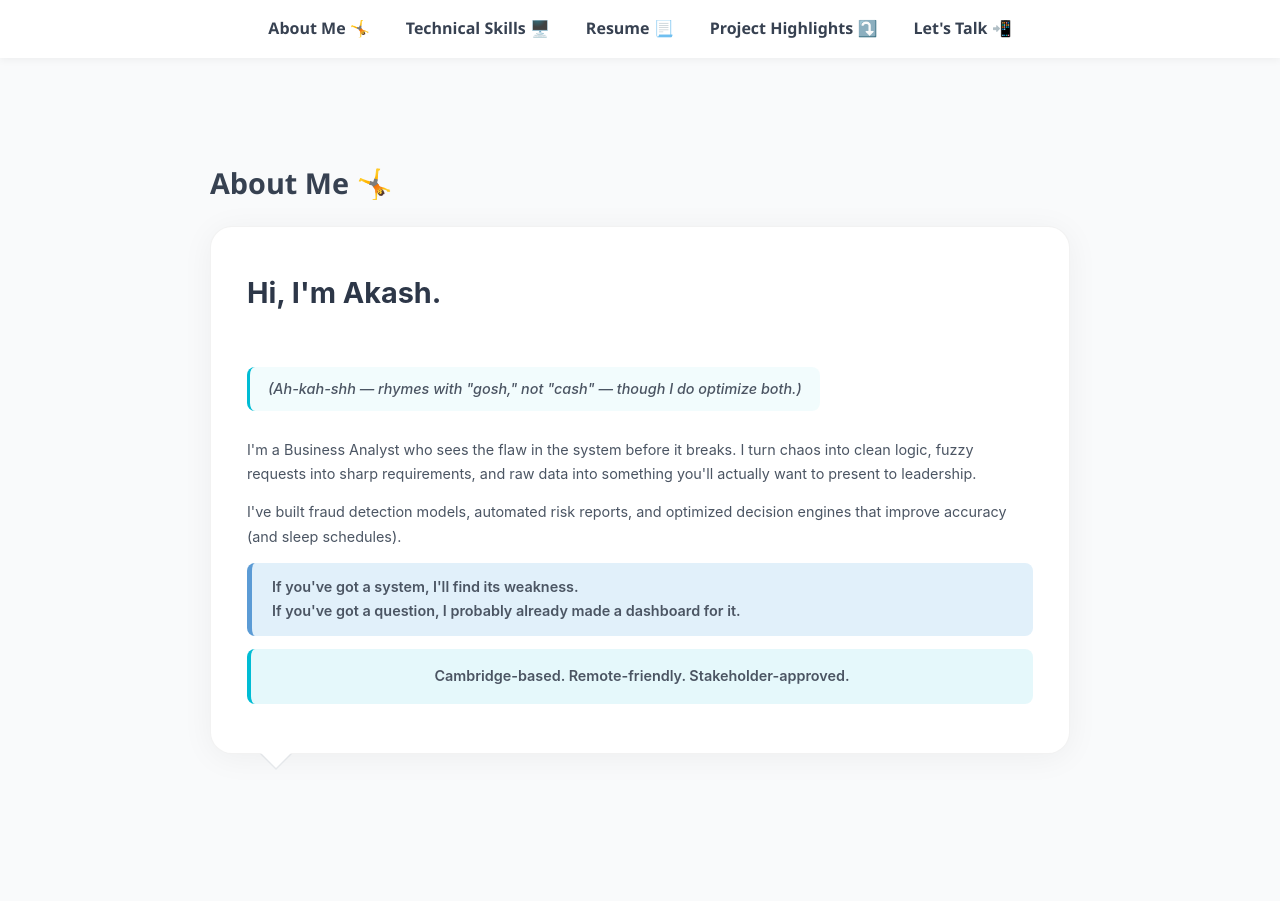
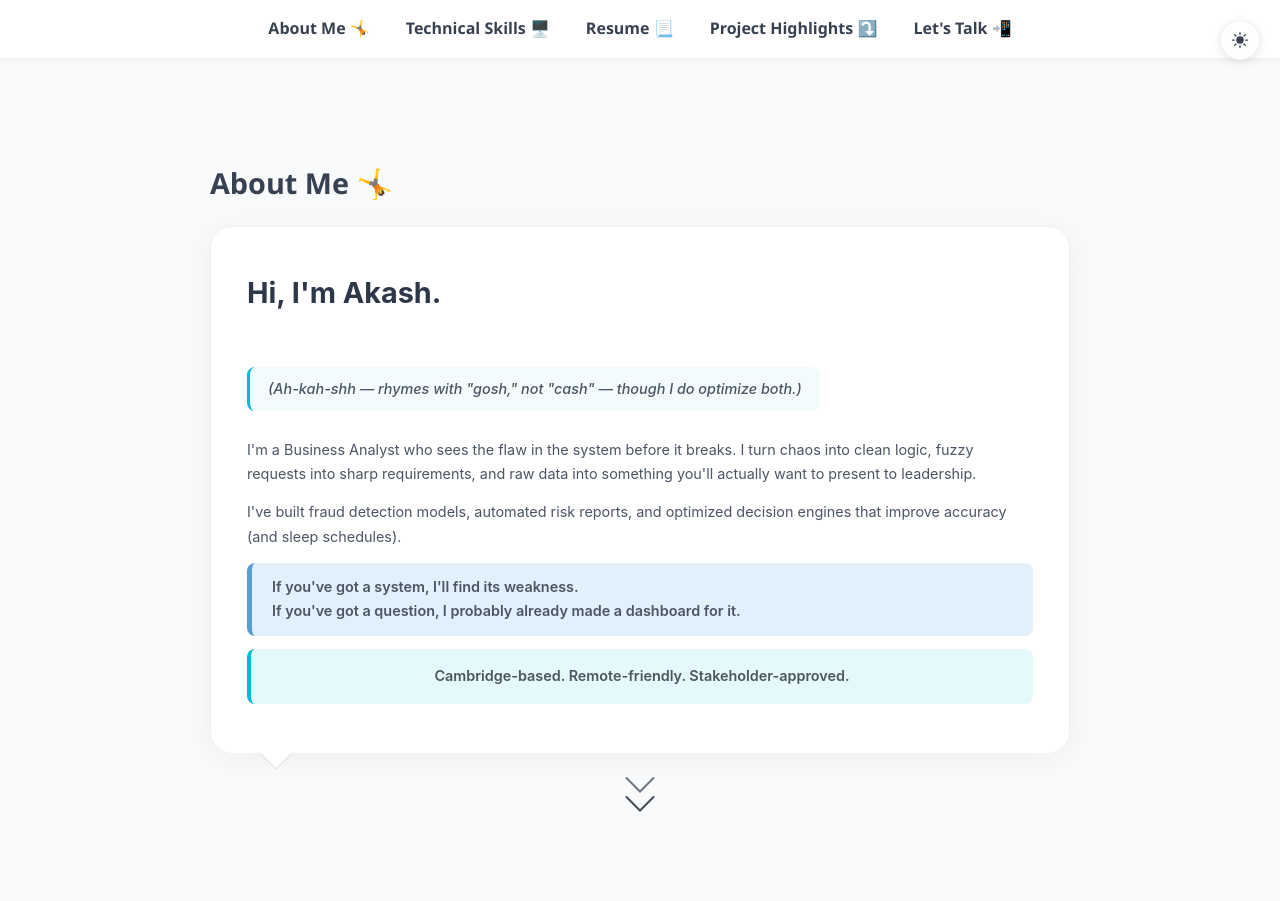
Before and after one commit to holygrail0063/akash-portfolio, a Flask app: page / in a window 1280 px wide. Shown: the top 901 px of the page. Run offline with Flask 2, Linux system fonts and the light colour scheme; some libraries are stand-ins or nearby versions.

Commit message:
Update index.html

```diff
--- a/templates/index.html
+++ b/templates/index.html
@@ -8,6 +8,14 @@
     <script src="https://challenges.cloudflare.com/turnstile/v0/api.js" async defer></script>
 </head>
 <body>
+    <button class="theme-toggle" aria-label="Toggle dark mode">
+        <svg class="sun-icon" xmlns="http://www.w3.org/2000/svg" viewBox="0 0 24 24">
+            <path d="M12 2.25a.75.75 0 01.75.75v2.25a.75.75 0 01-1.5 0V3a.75.75 0 01.75-.75zM7.5 12a4.5 4.5 0 119 0 4.5 4.5 0 01-9 0zM18.894 6.166a.75.75 0 00-1.06-1.06l-1.591 1.59a.75.75 0 101.06 1.061l1.591-1.59zM21.75 12a.75.75 0 01-.75.75h-2.25a.75.75 0 010-1.5H21a.75.75 0 01.75.75zM17.834 18.894a.75.75 0 001.06-1.06l-1.59-1.591a.75.75 0 10-1.061 1.06l1.59 1.591zM12 18a.75.75 0 01.75.75V21a.75.75 0 01-1.5 0v-2.25A.75.75 0 0112 18zM7.758 17.303a.75.75 0 00-1.061-1.06l-1.591 1.59a.75.75 0 001.06 1.061l1.591-1.59zM6 12a.75.75 0 01-.75.75H3a.75.75 0 010-1.5h2.25A.75.75 0 016 12zM6.697 7.757a.75.75 0 001.06-1.06l-1.59-1.591a.75.75 0 00-1.061 1.06l1.59 1.591z"/>
+        </svg>
+        <svg class="moon-icon" xmlns="http://www.w3.org/2000/svg" viewBox="0 0 24 24" style="display: none;">
+            <path d="M9.528 1.718a.75.75 0 01.162.819A8.97 8.97 0 009 6a9 9 0 009 9 8.97 8.97 0 003.463-.69.75.75 0 01.981.98 10.503 10.503 0 01-9.694 6.46c-5.799 0-10.5-4.701-10.5-10.5 0-4.368 2.667-8.112 6.46-9.694a.75.75 0 01.818.162z"/>
+        </svg>
+    </button>
     <div class="aurora-background">
         <div class="aurora-overlay"></div>
         <nav class="navbar closed">
@@ -51,8 +59,9 @@
             </div>
         </div>
         <div class="section-connector">
-            <div class="scroll-indicator">
-                <span class="down-arrow">↓</span>
+            <div id="sd-container">
+                <div class="arrow"></div>
+                <div class="arrow"></div>
             </div>
         </div>
     </section>
@@ -269,8 +278,9 @@
             </defs>
         </svg>
         <div class="section-connector">
-            <div class="scroll-indicator">
-                <span class="down-arrow">↓</span>
+            <div id="sd-container">
+                <div class="arrow"></div>
+                <div class="arrow"></div>
             </div>
         </div>
     </section>
@@ -286,8 +296,9 @@
             <a href="/static/resume.pdf" download class="resume-download-btn">Download Resume</a>
         </div>
         <div class="section-connector">
-            <div class="scroll-indicator">
-                <span class="down-arrow">↓</span>
+            <div id="sd-container">
+                <div class="arrow"></div>
+                <div class="arrow"></div>
             </div>
         </div>
     </section>
@@ -297,7 +308,7 @@
         <div class="tab-container">
             <div class="tab-buttons">
                 <button class="tab-button active" onclick="openTab('business')">Business & Data Analysis</button>
-                <button class="tab-button" onclick="openTab('risk')">Risk & Compliance</button>
+                <button class="tab-button" onclick="openTab('risk')">Risk and Compliance</button>
                 <button class="tab-button" onclick="openTab('dev')">Development & Testing</button>
             </div>
 
@@ -341,7 +352,7 @@
                     </div>
                 </section>
                 <section id="risk" class="tab-content">
-                    <h2>Risk & Compliance</h2>
+                    <h2>Risk and Compliance</h2>
                     <div class="project-item">
                         <h3>Fraud Prevention Rules Development</h3>
                         <ul>
@@ -407,8 +418,9 @@
             </div>
         </div>
         <div class="section-connector">
-            <div class="scroll-indicator">
-                <span class="down-arrow">↓</span>
+            <div id="sd-container">
+                <div class="arrow"></div>
+                <div class="arrow"></div>
             </div>
         </div>
     </section>
@@ -847,6 +859,51 @@
                 });
             });
         });
+
+        // Theme switching functionality
+        const themeToggle = document.querySelector('.theme-toggle');
+        const sunIcon = document.querySelector('.sun-icon');
+        const moonIcon = document.querySelector('.moon-icon');
+
+        // Check for saved theme preference, otherwise use system preference
+        const getPreferredTheme = () => {
+            const savedTheme = localStorage.getItem('theme');
+            if (savedTheme) {
+                return savedTheme;
+            }
+            return window.matchMedia('(prefers-color-scheme: dark)').matches ? 'dark' : 'light';
+        };
+
+        // Apply theme to document
+        const setTheme = (theme) => {
+            document.documentElement.setAttribute('data-theme', theme);
+            localStorage.setItem('theme', theme);
+
+            // Update icons
+            if (theme === 'dark') {
+                sunIcon.style.display = 'none';
+                moonIcon.style.display = 'block';
+            } else {
+                sunIcon.style.display = 'block';
+                moonIcon.style.display = 'none';
+            }
+        };
+
+        // Initial theme setup
+        setTheme(getPreferredTheme());
+
+        // Theme toggle click handler
+        themeToggle.addEventListener('click', () => {
+            const currentTheme = document.documentElement.getAttribute('data-theme');
+            setTheme(currentTheme === 'dark' ? 'light' : 'dark');
+        });
+
+        // Listen for system theme changes
+        window.matchMedia('(prefers-color-scheme: dark)').addEventListener('change', (e) => {
+            if (!localStorage.getItem('theme')) {
+                setTheme(e.matches ? 'dark' : 'light');
+            }
+        });
     </script>
     </div>
 </body>
```
